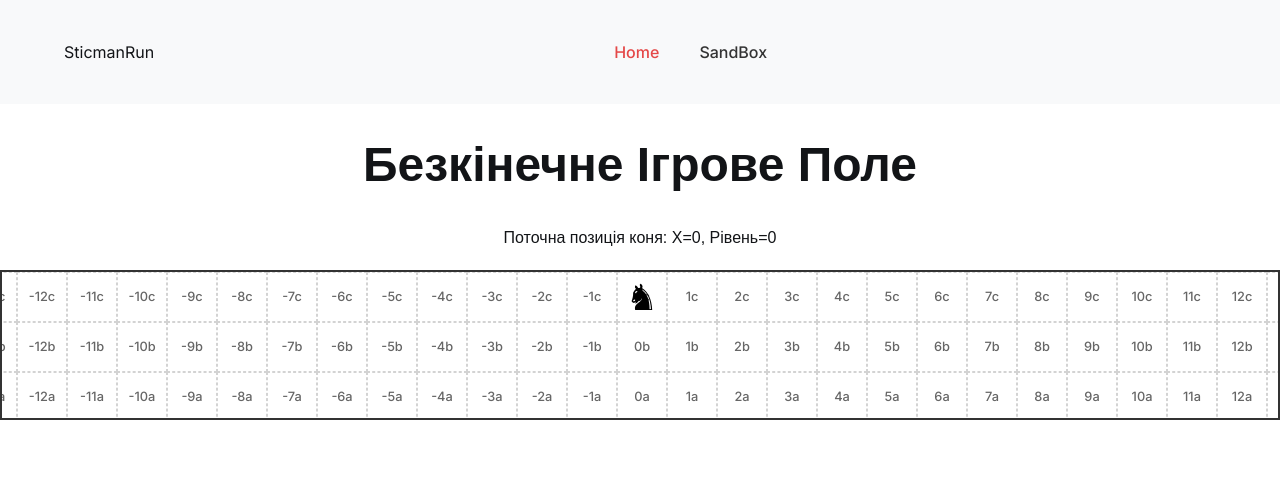
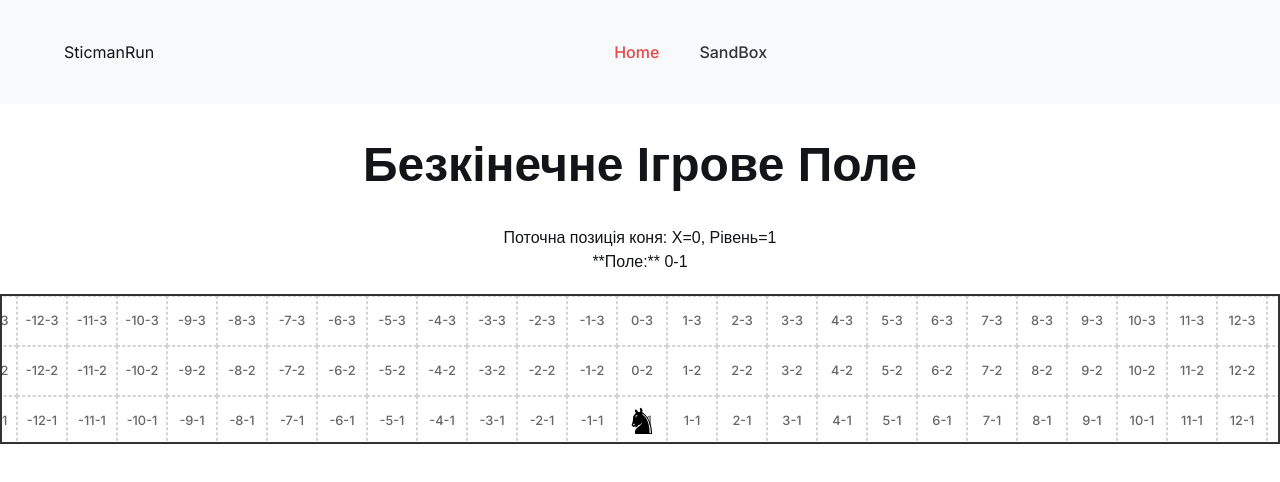
Before and after one commit to blackkat02/sticmanRun, a React (Vite) app: page / in a window 1280 px wide. Shown: the top 482 px of the page. Built offline with nearby package versions, Linux system fonts and the light colour scheme; a web font is replaced by a local one.

Commit message:
fix: Correct infinite game board rendering and player positioning

```diff
--- a/src/components/Cell/Cell.jsx
+++ b/src/components/Cell/Cell.jsx
@@ -1,7 +1,6 @@
 // Cell.jsx
 import React from 'react';
 
-// onClick більше не передається як пропс, оскільки рух керується клавіатурою
 export const Cell = ({ x, y, level, children }) => {
   const cellStyle = {
     width: '50px',
@@ -13,19 +12,22 @@ export const Cell = ({ x, y, level, children }) => {
     fontSize: '0.8em',
     color: '#666',
     boxSizing: 'border-box',
-    cursor: 'default', // Змінено на 'default', оскільки клітинки більше не клікабельні для руху гравця
+    cursor: 'default',
     backgroundColor: 'white',
-    position: 'relative', // Важливо для позиціонування дочірніх елементів (як Sticman)
+    position: 'relative',
+    // This transform flips the content of the cell (text, knight) back to normal orientation
+    // because the parent grid is flipped (scaleY(-1)).
+    transform: 'scaleY(-1)',
   };
 
-  // Формуємо відображення координати, наприклад, "0a", "1b"
-  const displayCoord = `${x}${String.fromCharCode(97 + level)}`;
+  // Change coordinate display to X-Level (1-indexed level)
+  // level + 1 so that level 0 displays as 1, level 1 as 2, etc.
+  const displayCoord = `${x}-${level + 1}`;
 
   return (
-    // onClick атрибут прибрано з кнопки, оскільки він більше не використовується для руху
     <button style={cellStyle}>
       {displayCoord}
-      {children} {/* Тут будуть відображатися дочірні елементи, наприклад, твій Sticman */}
+      {children}
     </button>
   );
 };
--- a/src/components/GameBoard/GameBoard.jsx
+++ b/src/components/GameBoard/GameBoard.jsx
@@ -4,14 +4,14 @@ import { Cell } from '../Cell/Cell.jsx';
 import Sticman from '../Sticman/Sticman.jsx';
 
 export const GameBoard = ({ playerPosition }) => {
-  const cellSize = 50; // Cell size in pixels
-  const numberOfLevels = 3; // Number of vertical levels
+  const cellSize = 50; // Розмір клітинки в пікселях
+  const numberOfLevels = 3; // Кількість рівнів по вертикалі
 
-  const boardContainerRef = useRef(null); // Ref for the outer container (visible viewport)
-  const gridRef = useRef(null); // Ref for the inner grid container (the one that moves)
-  const [containerWidth, setContainerWidth] = useState(0); // State for the container's width
+  const boardContainerRef = useRef(null); // Реф для зовнішнього контейнера (видимий в'юпорт)
+  const gridRef = useRef(null); // Реф для внутрішнього grid-контейнера (той, що рухається та перевертається)
+  const [containerWidth, setContainerWidth] = useState(0); // Стан для ширини контейнера
 
-  // Effect to update container width on mount and window resize
+  // Ефект для оновлення ширини контейнера при монтуванні та зміні розміру вікна
   useEffect(() => {
     const updateContainerWidth = () => {
       if (boardContainerRef.current) {
@@ -19,70 +19,63 @@ export const GameBoard = ({ playerPosition }) => {
       }
     };
 
-    updateContainerWidth(); // Call on initial render
-    window.addEventListener('resize', updateContainerWidth); // Add resize listener
+    updateContainerWidth(); // Викликаємо при першому рендері
+    window.addEventListener('resize', updateContainerWidth); // Додаємо слухача на зміну розміру вікна
 
     return () => {
-      window.removeEventListener('resize', updateContainerWidth); // Cleanup listener
+      window.removeEventListener('resize', updateContainerWidth); // Очищення слухача
     };
-  }, []); // Empty dependency array, as window listener is added once
+  }, []);
 
-  // Calculate the number of cells to render horizontally based on container width and a buffer
-  const bufferCells = 10; // Buffer cells on each side (total buffer 20)
+  // Розраховуємо кількість клітинок для рендерингу по горизонталі
+  const bufferCells = 10; // Буфер клітинок з кожного боку (всього 20)
   const cellsToRenderHorizontally = Math.ceil(containerWidth / cellSize) + (bufferCells * 2);
 
-  // Effect to apply the scroll transformation to the grid
+  // Ефект для застосування трансформації прокрутки та перевертання до сітки
   useEffect(() => {
     if (gridRef.current && containerWidth > 0) {
-      // Calculate the pixel position of the player's logical X coordinate
-      // This is the player's position relative to the *start of the rendered grid*.
-      // We need to adjust for renderStartX to get the correct offset within the current grid.
+      // Розраховуємо піксельну позицію гравця відносно початку "уявного" безкінечного поля
+      const playerLogicalPixelX = playerPosition.x * cellSize;
+
+      // Розраховуємо горизонтальну позицію прокрутки, щоб відцентрувати гравця.
+      // playerPixelOffsetInGrid: Піксельна позиція гравця відносно *початку поточного рендереного чанка поля*.
       const playerPixelOffsetInGrid = (playerPosition.x - renderStartX) * cellSize;
 
-      // Calculate the horizontal scroll position needed to center the player.
-      // We want the player's pixel position in the grid to appear at `containerWidth / 2`.
-      // So, the grid needs to be translated by `(center of viewport) - (player's pixel position within rendered grid)`.
-      // Add cellSize / 2 to perfectly center the player within their cell.
+      // translateXValue: Значення зміщення для gridRef, щоб кінь був по центру.
       const translateXValue = (containerWidth / 2) - playerPixelOffsetInGrid - (cellSize / 2);
 
-      // Apply the transformation to the inner grid container (gridRef)
-      // scaleY(-1) is applied here to flip the entire grid vertically.
+      // Застосовуємо трансформацію до внутрішнього grid-контейнера (gridRef)
+      // !!! IMPORTANT: scaleY(-1) applied here to flip the ENTIRE grid vertically !!!
       gridRef.current.style.transform = `translateX(${translateXValue}px) scaleY(-1)`;
     }
-  }, [playerPosition.x, cellSize, containerWidth, cellsToRenderHorizontally]); // Added cellsToRenderHorizontally as dependency
+  }, [playerPosition.x, cellSize, containerWidth, cellsToRenderHorizontally]);
 
-  // Styles for the outer game board container (the visible viewport)
+  // Стилі для зовнішнього контейнера ігрової дошки (видимий в'юпорт)
   const boardContainerStyle = {
-    height: `${numberOfLevels * cellSize}px`, // Fixed height based on number of levels
-    overflow: 'hidden', // Hide scrollbars, as we control scrolling via transform
-    position: 'relative', // For absolute positioning of the inner grid container and Sticman
-    width: '100%', // Board takes full viewport width
-    border: '2px solid #333', // Border for the entire board
-    margin: '20px auto', // Center the board horizontally
-    backgroundColor: '#e0f7fa', // Background color for visual clarity
+    height: `${numberOfLevels * cellSize}px`,
+    overflow: 'hidden',
+    position: 'relative',
+    width: '100%',
+    border: '2px solid #333',
+    margin: '20px auto',
+    backgroundColor: '#e0f7fa',
   };
 
-  // Styles for the inner grid container (the one that moves and is flipped vertically)
+  // Стилі для внутрішнього grid-контейнера (той, що рухається та перевертається)
   const gridStyle = {
     display: 'grid',
-    // Generate enough columns to cover the visible area + buffer
     gridTemplateColumns: `repeat(${cellsToRenderHorizontally}, ${cellSize}px)`,
     gridTemplateRows: `repeat(${numberOfLevels}, ${cellSize}px)`,
     gap: '0px',
-    position: 'absolute', // Absolute positioning for movement
+    position: 'absolute',
     left: '0px',
     top: '0px',
-    // Width of the grid container must be sufficient for all rendered cells
     width: `${cellsToRenderHorizontally * cellSize}px`,
-    // transform: 'scaleY(-1)' is applied via useEffect to gridRef.current
-    transformOrigin: 'center center', // For correct vertical flipping
-    zIndex: 1, // Ensure grid is below Sticman
+    transformOrigin: 'center center',
+    zIndex: 1,
   };
 
   const cells = [];
-  // Calculate the start and end X coordinates for rendering
-  // This ensures we always render enough cells to cover the viewport plus the buffer.
-  // renderStartX: playerPosition.x minus half of the cellsToRenderHorizontally (logical start of the rendered chunk)
   const renderStartX = playerPosition.x - Math.floor(cellsToRenderHorizontally / 2);
   const renderEndX = renderStartX + cellsToRenderHorizontally;
 
@@ -91,13 +84,11 @@ export const GameBoard = ({ playerPosition }) => {
       cells.push(
         <div key={`${x}-${level}`} style={{
           // Styles for each cell's wrapper
-          // Apply scaleY(-1) here to flip the cell's content back to normal orientation
-          transform: 'scaleY(-1)',
+          // !!! IMPORTANT: NO transform: 'scaleY(-1)' here. It's on the Cell component. !!!
           position: 'relative',
-          display: 'flex', // For centering cell content
+          display: 'flex',
           justifyContent: 'center',
           alignItems: 'center',
-          // Ensure the cell has fixed dimensions
           width: `${cellSize}px`,
           height: `${cellSize}px`,
         }}>
@@ -111,10 +102,10 @@ export const GameBoard = ({ playerPosition }) => {
   }
 
   // Calculate Sticman's position relative to the *moving grid*.
-  // Sticman's X position within the *rendered* grid.
   const sticmanRenderedX = playerPosition.x - renderStartX;
   const sticmanLeftPx = sticmanRenderedX * cellSize;
-  const sticmanBottomPx = playerPosition.level * cellSize; // Position relative to grid's bottom
+  // Calculate Sticman's Y position relative to the bottom of the *flipped* grid.
+  const sticmanBottomPx = (numberOfLevels - 1 - playerPosition.level) * cellSize;
 
   return (
     <div ref={boardContainerRef} style={boardContainerStyle}>
@@ -127,10 +118,9 @@ export const GameBoard = ({ playerPosition }) => {
             position: 'absolute',
             left: `${sticmanLeftPx}px`,
             bottom: `${sticmanBottomPx}px`,
-            // Apply scaleY(-1) to Sticman to flip its content back
-            transform: 'scaleY(-1)',
-            zIndex: 2, // Ensure Sticman is above cells
-            width: `${cellSize}px`, // Sticman takes up one cell
+            // transform: 'scaleY(-1)' is applied in Sticman.jsx to flip its content back
+            zIndex: 2,
+            width: `${cellSize}px`,
             height: `${cellSize}px`,
             display: 'flex',
             justifyContent: 'center',
@@ -139,7 +129,7 @@ export const GameBoard = ({ playerPosition }) => {
           positionX={playerPosition.x}
           positionY={playerPosition.level}
           level={playerPosition.level}
-          cellSize={cellSize} // Pass cellSize for Sticman's internal use if needed
+          cellSize={cellSize}
         />
       </div>
     </div>
--- a/src/pages/HomePage/HomePage.jsx
+++ b/src/pages/HomePage/HomePage.jsx
@@ -1,18 +1,18 @@
 // HomePage.jsx
-import React, { useState, useEffect } from 'react';
-import { GameBoard } from '../../components/GameBoard/GameBoard.jsx';
+import React, { useState, useEffect } from 'react'; // Import useState and useEffect
+import { GameBoard } from '../../components/GameBoard/GameBoard.jsx'; // Ensure path is correct and .jsx extension
 
 const HomePage = () => {
-  // Стан для позиції гравця: { x: координата по горизонталі, level: рівень }
-  // Встановлюємо початковий рівень (level) на 0, щоб кінь був на першому поверсі (0a)
+  // State for player position: { x: horizontal coordinate, level: vertical level }
+  // Start at level 0, which will be displayed as level 1 (first floor)
   const [playerPosition, setPlayerPosition] = useState({ x: 0, level: 0 });
 
-  // Використовуємо useEffect для додавання та видалення слухача подій клавіатури
+  // Effect for adding and removing keyboard event listener
   useEffect(() => {
     const handleKeyDown = (event) => {
       setPlayerPosition(prevPosition => {
         let newX = prevPosition.x;
-        // Логіка руху: 'KeyD' для вперед (вправо), 'KeyA' для назад (вліво)
+        // Movement logic: 'KeyD' for forward (right), 'KeyA' for backward (left)
         if (event.code === 'KeyD') {
           newX = prevPosition.x + 1;
         } else if (event.code === 'KeyA') {
@@ -20,7 +20,10 @@ const HomePage = () => {
         }
 
         if (newX !== prevPosition.x) {
-          console.log(`Гравець переміщено на: X=${newX}, Рівень=${prevPosition.level}`);
+          // First log: now also shows 1-indexed level for consistency
+          console.log(`Гравець переміщено на: X=${newX}, Рівень=${prevPosition.level + 1}`);
+          // Second log: shows cell name in X-Level format (1-indexed level)
+          console.log(`Клітинка: ${newX}-${prevPosition.level + 1}`);
           return { ...prevPosition, x: newX };
         }
         return prevPosition;
@@ -34,10 +37,18 @@ const HomePage = () => {
     };
   }, []);
 
+  // Calculate the current cell name for display (1-indexed level)
+  const currentCellName = `${playerPosition.x}-${playerPosition.level + 1}`;
+
   return (
     <div style={{ fontFamily: 'Arial, sans-serif', textAlign: 'center' }}>
       <h1>Безкінечне Ігрове Поле</h1>
-      <p>Поточна позиція коня: X={playerPosition.x}, Рівень={playerPosition.level}</p>
+      <p>
+        {/* Display player's level as 1-indexed for consistency */}
+        Поточна позиція коня: X={playerPosition.x}, Рівень={playerPosition.level + 1}
+        <br />
+        **Поле:** {currentCellName}
+      </p>
       <GameBoard
         playerPosition={playerPosition}
       />
```
